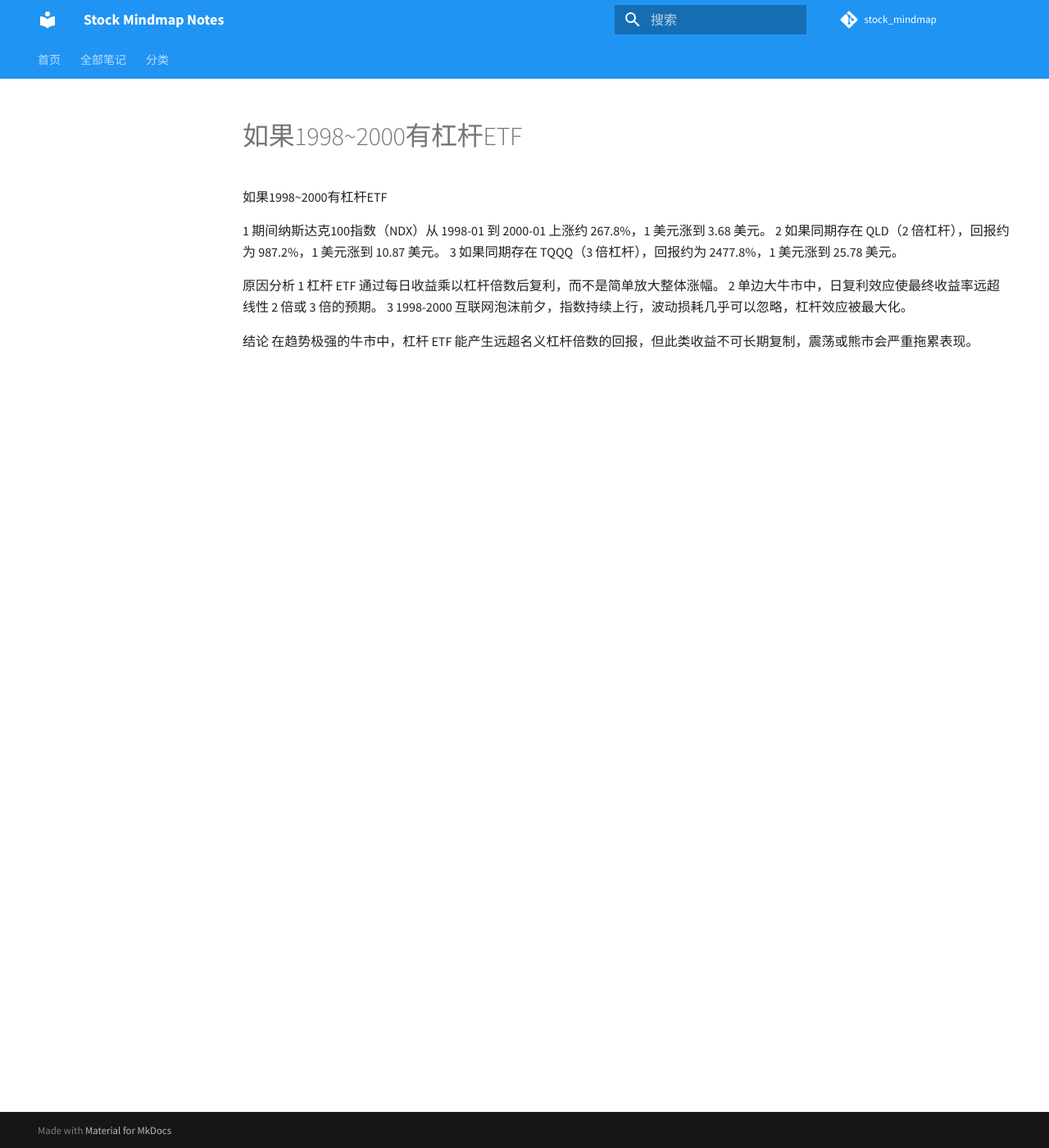
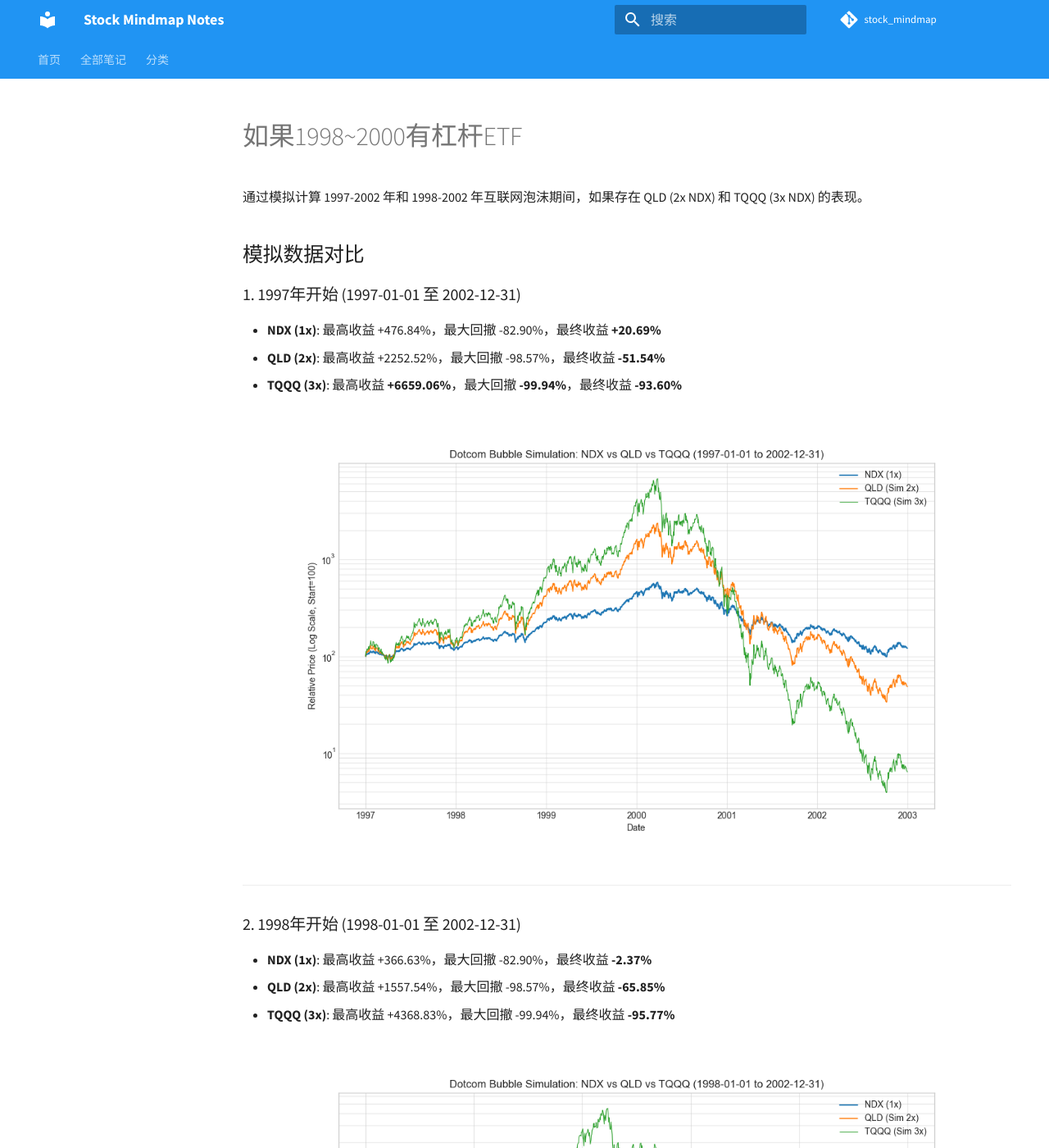
Before and after one commit to hjyssg/stock_mindmap, an MkDocs documentation site: the page built from notes/markets/如果1998~2000有杠杆ETF.md, in a window 1280 px wide and 1400 px high. Shown: the whole window at 82% size. Built offline with MkDocs 1.6.1 and Material for MkDocs 9.7.7, drawn with Linux system fonts in a browser that asks for light colours; comment, search, counter and statistics services are not loaded; some of the changed text lies outside the part shown.

Commit message:
add note

```diff
--- a/notes/markets/如果1998~2000有杠杆ETF.md
+++ b/notes/markets/如果1998~2000有杠杆ETF.md
@@ -1,13 +1,26 @@
-如果1998~2000有杠杆ETF
+# 如果1998~2000有杠杆ETF
 
-1 期间纳斯达克100指数（NDX）从 1998-01 到 2000-01 上涨约 267.8%，1 美元涨到 3.68 美元。
-2 如果同期存在 QLD（2 倍杠杆），回报约为 987.2%，1 美元涨到 10.87 美元。
-3 如果同期存在 TQQQ（3 倍杠杆），回报约为 2477.8%，1 美元涨到 25.78 美元。
+通过模拟计算 1997-2002 年和 1998-2002 年互联网泡沫期间，如果存在 QLD (2x NDX) 和 TQQQ (3x NDX) 的表现。
 
-原因分析
-1 杠杆 ETF 通过每日收益乘以杠杆倍数后复利，而不是简单放大整体涨幅。
-2 单边大牛市中，日复利效应使最终收益率远超线性 2 倍或 3 倍的预期。
-3 1998-2000 互联网泡沫前夕，指数持续上行，波动损耗几乎可以忽略，杠杆效应被最大化。
+## 模拟数据对比
 
-结论
-在趋势极强的牛市中，杠杆 ETF 能产生远超名义杠杆倍数的回报，但此类收益不可长期复制，震荡或熊市会严重拖累表现。
+### 1. 1997年开始 (1997-01-01 至 2002-12-31)
+- **NDX (1x)**: 最高收益 +476.84%，最大回撤 -82.90%，最终收益 **+20.69%**
+- **QLD (2x)**: 最高收益 +2252.52%，最大回撤 -98.57%，最终收益 **-51.54%**
+- **TQQQ (3x)**: 最高收益 **+6659.06%**，最大回撤 **-99.94%**，最终收益 **-93.60%**
+
+![1997年开始模拟](./imgs/dotcom_bubble_1997_start.png)
+
+---
+
+### 2. 1998年开始 (1998-01-01 至 2002-12-31)
+- **NDX (1x)**: 最高收益 +366.63%，最大回撤 -82.90%，最终收益 **-2.37%**
+- **QLD (2x)**: 最高收益 +1557.54%，最大回撤 -98.57%，最终收益 **-65.85%**
+- **TQQQ (3x)**: 最高收益 +4368.83%，最大回撤 -99.94%，最终收益 **-95.77%**
+
+![1998年开始模拟](./imgs/dotcom_bubble_1998_start.png)
+
+---
+
+## 结论
+在互联网泡沫中，杠杆 ETF 展现了极端的风险。虽然 TQQQ 在泡沫顶点创造了近 67 倍的收益神话，但在随后的崩盘中，回撤高达 **-99.94%**，几乎让本金彻底归零。这证明了在极高波动率且伴随长期阴跌的环境下，杠杆 ETF 的损耗和回撤是毁灭性的。
```
Also changed, not shown: notes/all-notes.md (+1 -0 lines), notes/china/index.md (+1 -0 lines), notes/china/中国各省份2026年度出生人口与出生率统计.md (added, +34 -0 lines), notes/markets/imgs/dotcom_bubble_1997_start.png (added), notes/markets/imgs/dotcom_bubble_1998_start.png (added).
